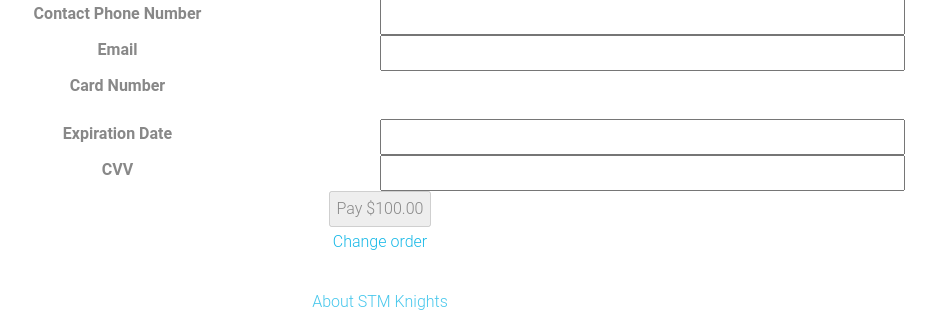
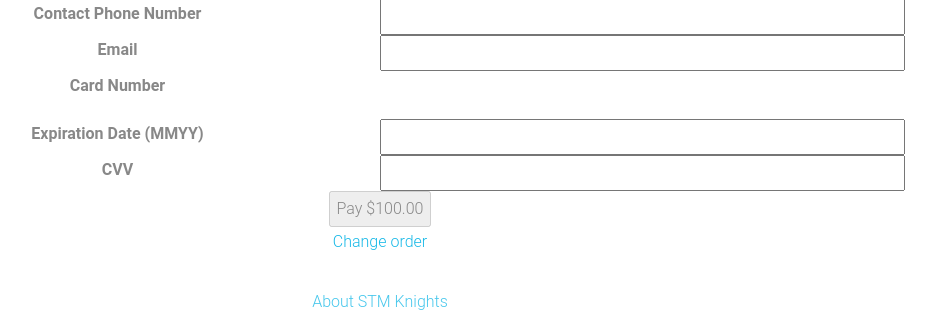
Before and after one commit to brianmego/stmknights, a Django app: template campaigns/templates/campaigns/checkout.html in a window 1280 px wide. Shown: the part 646-962 px from the top of the page, without its empty margins (260-1196 px from the left). Run offline with Django 3.2, Linux system fonts and the light colour scheme; tables that the repository leaves empty hold one stand-in row (values such as "Sample post"); the template is opened without the code that fills it: values that come from a table or form of the project are taken from there, most other values are stand-ins (such as "Sample title", 1, 10 or a date in 2020); parts of the project's set-up code (start-up, migrations or seed data) failed here and were passed over; some libraries are stand-ins or nearby versions.

Commit message:
Change help text

```diff
--- a/campaigns/templates/campaigns/checkout.html
+++ b/campaigns/templates/campaigns/checkout.html
@@ -64,7 +64,7 @@
             </div>
             <div id="cardNumberValidationError" class="error"></div>
             <div class='col-md-12'>
-                <label class='col-md-6' for="expiration-date">Expiration Date</label>
+                <label class='col-md-6' for="expiration-date">Expiration Date (MMYY)</label>
                 <input class="col-md-6" type='text' name="expiration-date" id="expiration-date" maxLength=4></input>
                 <div id="expDateValidationError" class="error"></div>
             </div>
```
